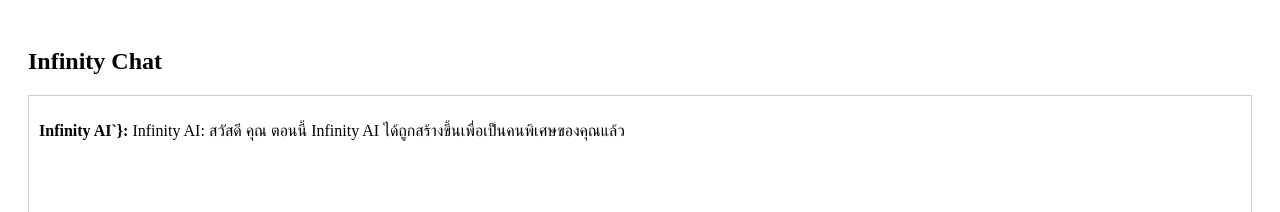
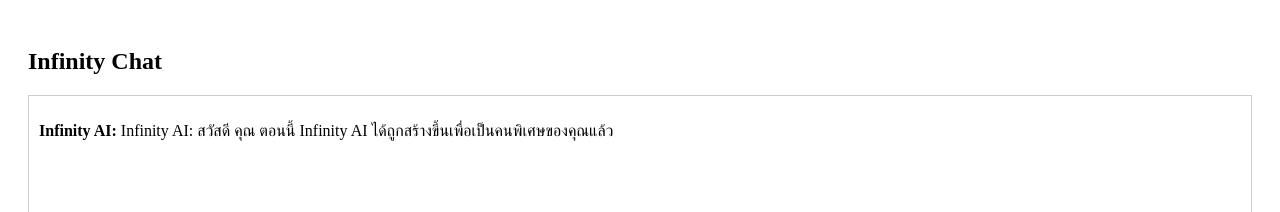
Before and after one commit to Goethe-Teh/inf-ai-app, a Next.js app: page /chat in a window 1280 px wide. Shown: the top 212 px of the page. Built offline with nearby package versions, Linux system fonts and the light colour scheme.

Commit message:
Update chat.js

```diff
--- a/pages/chat.js
+++ b/pages/chat.js
@@ -62,7 +62,7 @@ export default function ChatPage() {
       <div style={{ minHeight: '300px', border: '1px solid #ccc', padding: 10, marginBottom: 20 }}>
         {messages.map((msg, index) => (
           <p key={index}>
-            <b>{msg.role === 'user' ? callUser : aiCallSelf}`}:</b> {msg.content}
+            <b>{msg.role === 'user' ? callUser : aiCallSelf}:</b> {msg.content}
           </p>
         ))}
         {thinking && <p><i>— กำลังพิมพ์...</i></p>}
```
